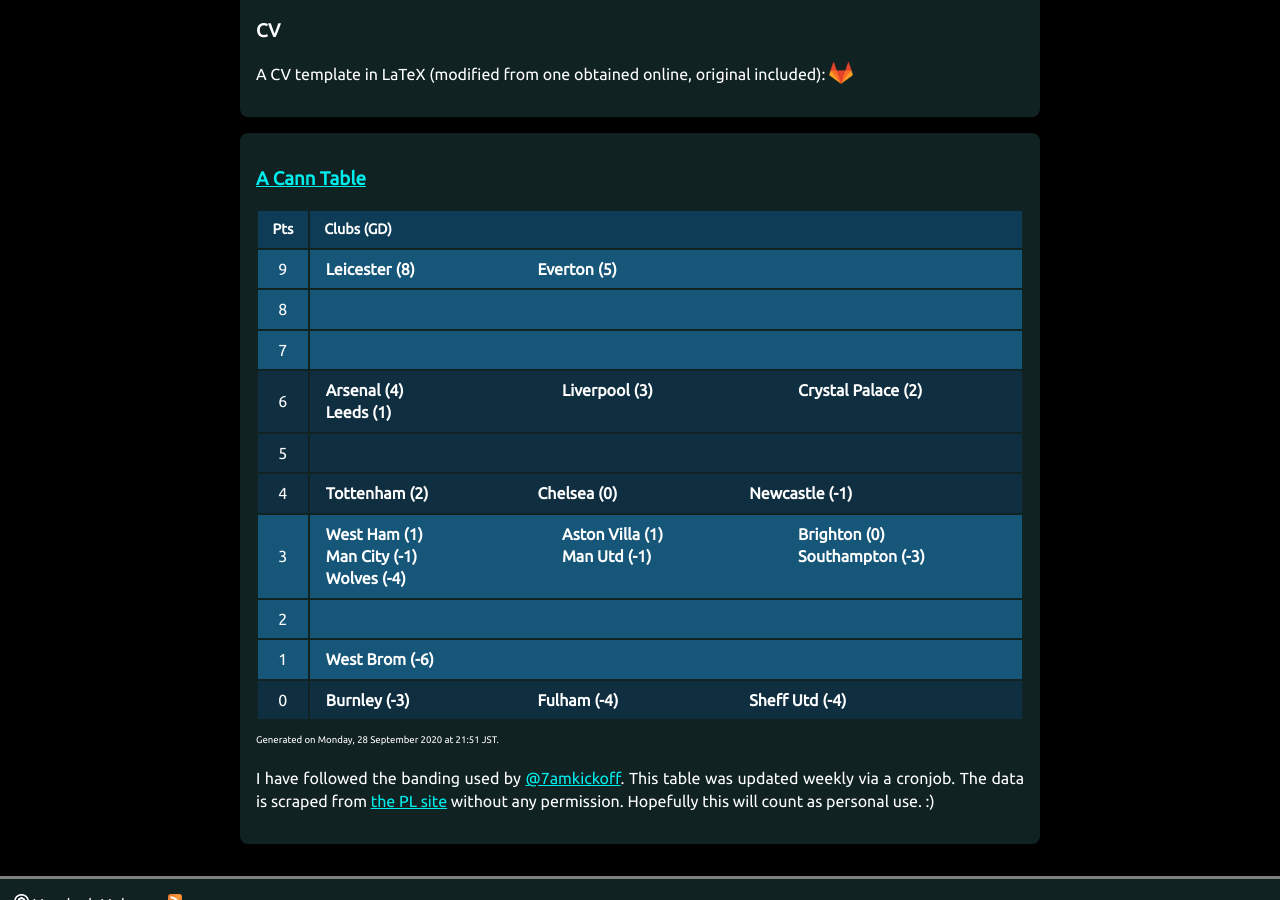
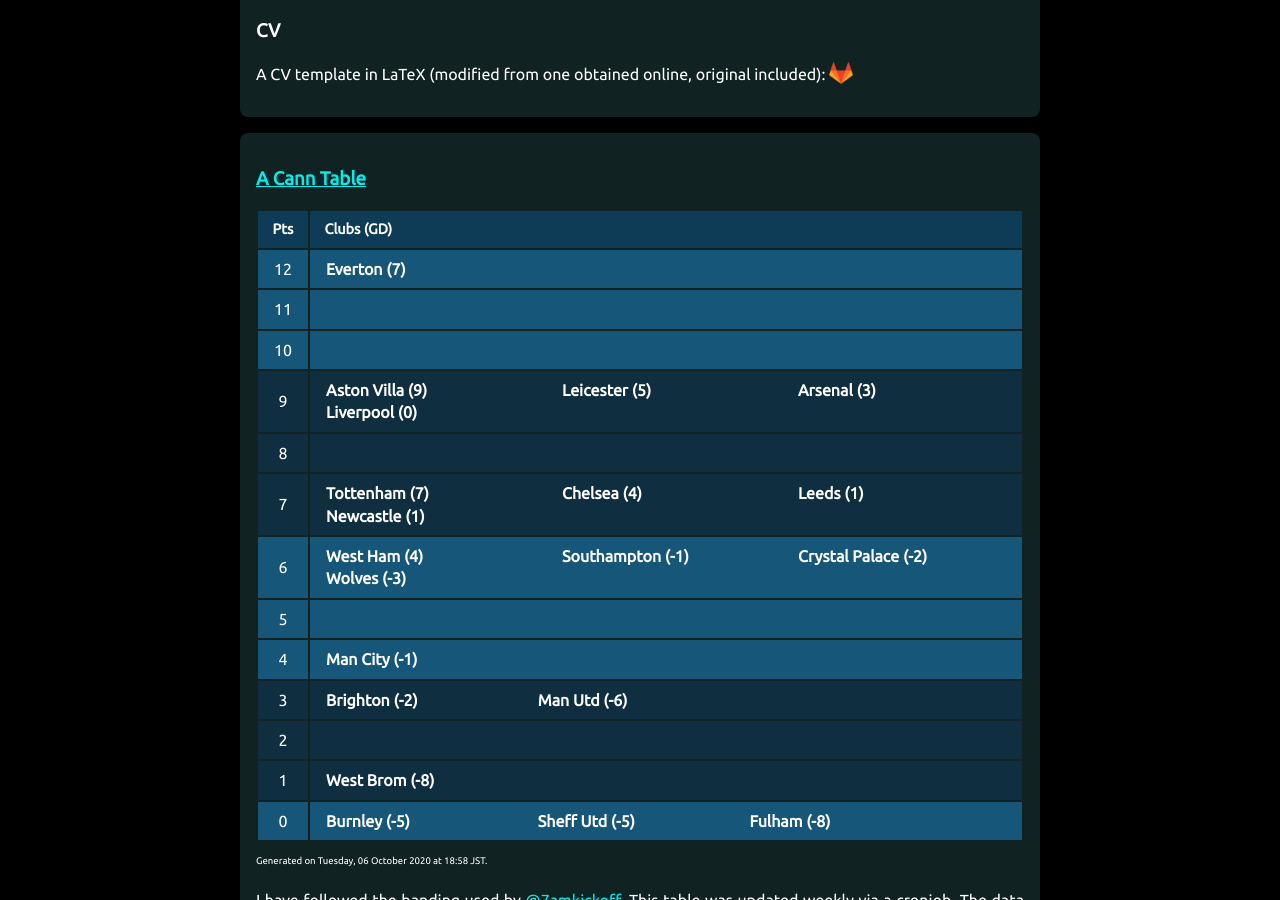
Before and after one commit to muru/muru.github.io, a Jekyll site: the page built from resources.md, in a window 1280 px wide and 900 px high, scrolled down 1593 px. Built offline with Jekyll 4.4.1, drawn with Linux system fonts in a browser that asks for light colours.

Commit message:
updated cann-table: Tue  6 Oct 18:58:22 JST 2020

```diff
--- a/cann-table.html
+++ b/cann-table.html
@@ -1,74 +1,89 @@
 <table id="cann-table">
 <thead> <th> Pts </th> <th> Clubs (GD) </th> </thead>
 	<tr class="cann-row-1">
-		<td class="cann-point"> 9 </td>
+		<td class="cann-point"> 12 </td>
 		<td class="cann-clubs">
-			<span class="club-name"> Leicester (8) </span>
-			<span class="club-name"> Everton (5) </span>
+			<span class="club-name"> Everton (7) </span>
 		</td>
  	</tr>
 	<tr class="cann-row-1">
+		<td class="cann-point"> 11 </td>
+		<td class="cann-clubs">
+		</td>
+ 	</tr>
+	<tr class="cann-row-1">
+		<td class="cann-point"> 10 </td>
+		<td class="cann-clubs">
+		</td>
+ 	</tr>
+	<tr class="cann-row-2">
+		<td class="cann-point"> 9 </td>
+		<td class="cann-clubs">
+			<span class="club-name"> Aston Villa (9) </span>
+			<span class="club-name"> Leicester (5) </span>
+			<span class="club-name"> Arsenal (3) </span>
+			<span class="club-name"> Liverpool (0) </span>
+		</td>
+ 	</tr>
+	<tr class="cann-row-2">
 		<td class="cann-point"> 8 </td>
 		<td class="cann-clubs">
 		</td>
  	</tr>
+	<tr class="cann-row-2">
+		<td class="cann-point"> 7 </td>
+		<td class="cann-clubs">
+			<span class="club-name"> Tottenham (7) </span>
+			<span class="club-name"> Chelsea (4) </span>
+			<span class="club-name"> Leeds (1) </span>
+			<span class="club-name"> Newcastle (1) </span>
+		</td>
+ 	</tr>
 	<tr class="cann-row-1">
-		<td class="cann-point"> 7 </td>
+		<td class="cann-point"> 6 </td>
+		<td class="cann-clubs">
+			<span class="club-name"> West Ham (4) </span>
+			<span class="club-name"> Southampton (-1) </span>
+			<span class="club-name"> Crystal Palace (-2) </span>
+			<span class="club-name"> Wolves (-3) </span>
+		</td>
+ 	</tr>
+	<tr class="cann-row-1">
+		<td class="cann-point"> 5 </td>
+		<td class="cann-clubs">
+		</td>
+ 	</tr>
+	<tr class="cann-row-1">
+		<td class="cann-point"> 4 </td>
+		<td class="cann-clubs">
+			<span class="club-name"> Man City (-1) </span>
+		</td>
+ 	</tr>
+	<tr class="cann-row-2">
+		<td class="cann-point"> 3 </td>
+		<td class="cann-clubs">
+			<span class="club-name"> Brighton (-2) </span>
+			<span class="club-name"> Man Utd (-6) </span>
+		</td>
+ 	</tr>
+	<tr class="cann-row-2">
+		<td class="cann-point"> 2 </td>
 		<td class="cann-clubs">
 		</td>
  	</tr>
 	<tr class="cann-row-2">
-		<td class="cann-point"> 6 </td>
+		<td class="cann-point"> 1 </td>
 		<td class="cann-clubs">
-			<span class="club-name"> Arsenal (4) </span>
-			<span class="club-name"> Liverpool (3) </span>
-			<span class="club-name"> Crystal Palace (2) </span>
-			<span class="club-name"> Leeds (1) </span>
-		</td>
- 	</tr>
-	<tr class="cann-row-2">
-		<td class="cann-point"> 5 </td>
-		<td class="cann-clubs">
-		</td>
- 	</tr>
-	<tr class="cann-row-2">
-		<td class="cann-point"> 4 </td>
-		<td class="cann-clubs">
-			<span class="club-name"> Tottenham (2) </span>
-			<span class="club-name"> Chelsea (0) </span>
-			<span class="club-name"> Newcastle (-1) </span>
+			<span class="club-name"> West Brom (-8) </span>
 		</td>
  	</tr>
 	<tr class="cann-row-1">
-		<td class="cann-point"> 3 </td>
-		<td class="cann-clubs">
-			<span class="club-name"> West Ham (1) </span>
-			<span class="club-name"> Aston Villa (1) </span>
-			<span class="club-name"> Brighton (0) </span>
-			<span class="club-name"> Man City (-1) </span>
-			<span class="club-name"> Man Utd (-1) </span>
-			<span class="club-name"> Southampton (-3) </span>
-			<span class="club-name"> Wolves (-4) </span>
-		</td>
- 	</tr>
-	<tr class="cann-row-1">
-		<td class="cann-point"> 2 </td>
-		<td class="cann-clubs">
-		</td>
- 	</tr>
-	<tr class="cann-row-1">
-		<td class="cann-point"> 1 </td>
-		<td class="cann-clubs">
-			<span class="club-name"> West Brom (-6) </span>
-		</td>
- 	</tr>
-	<tr class="cann-row-2">
 		<td class="cann-point"> 0 </td>
 		<td class="cann-clubs">
-			<span class="club-name"> Burnley (-3) </span>
-			<span class="club-name"> Fulham (-4) </span>
-			<span class="club-name"> Sheff Utd (-4) </span>
+			<span class="club-name"> Burnley (-5) </span>
+			<span class="club-name"> Sheff Utd (-5) </span>
+			<span class="club-name"> Fulham (-8) </span>
 		</td>
  	</tr>
 </table>
-<span id="cann-gen-note"> Generated on  Monday, 28 September 2020 at 21:51 JST. </span>
+<span id="cann-gen-note"> Generated on  Tuesday, 06 October 2020 at 18:58 JST. </span>
```
